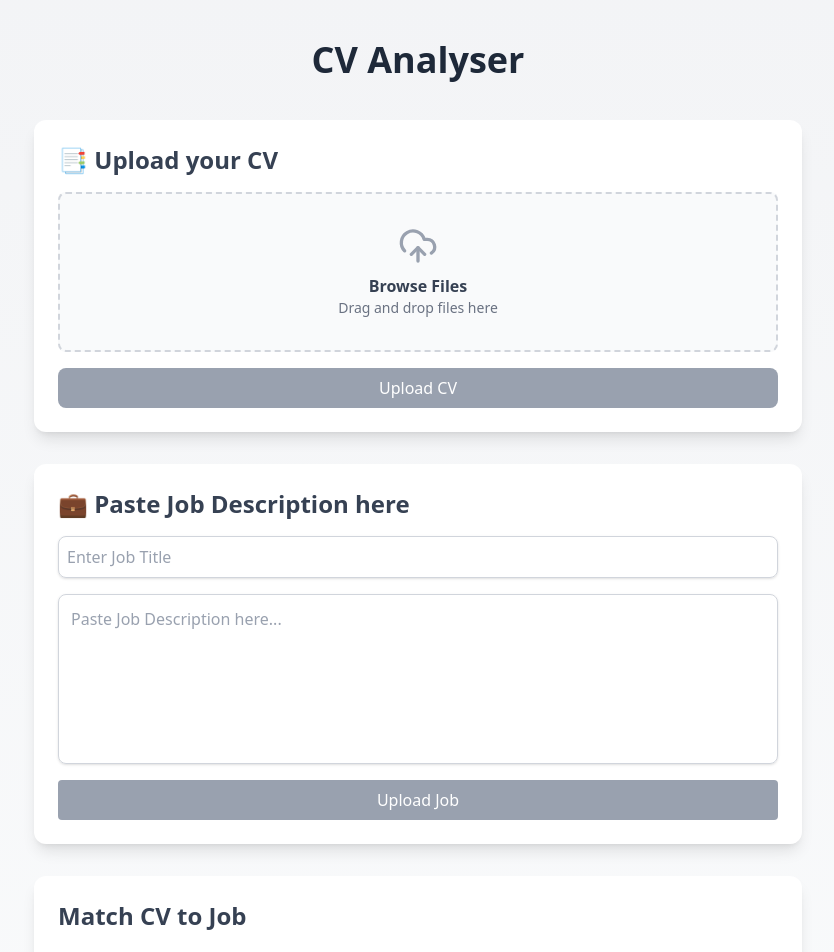
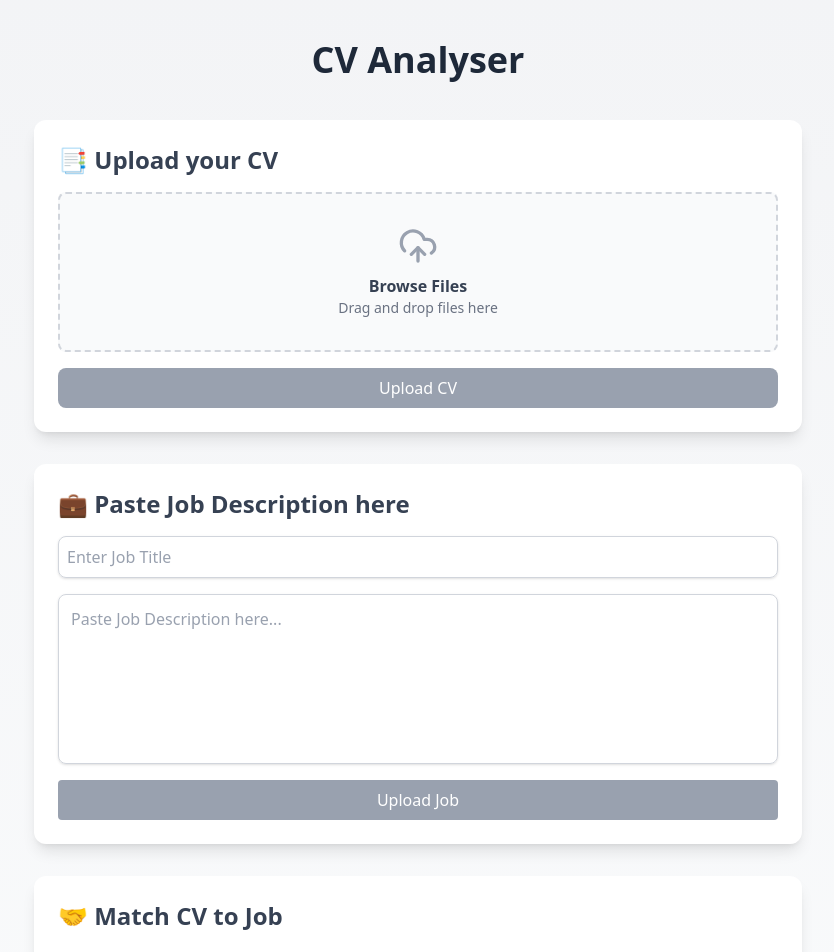
Before and after one commit to jadentoon/CV-Analyser, a React (Vite) app in the folder Front-End/cv-analyser/: page / in a window 1280 px wide. Shown: the top 952 px of the page, without its empty margins (222-1056 px from the left). Built offline with nearby package versions, Linux system fonts and the light colour scheme.

Commit message:
Minor tweaks to MatchJobCV.jsx

```diff
--- a/Front-End/cv-analyser/src/components/Home.jsx
+++ b/Front-End/cv-analyser/src/components/Home.jsx
@@ -27,7 +27,7 @@ const Home = () => {
 
                     <div className='bg-white shadow-lg rounded-xl p-6 hover:shadow-2xl transition'>
                         <h2 className='text-2xl font-semibold text-gray-700 mb-4 flex items-center gap-2'>
-                            Match CV to Job
+                            🤝 Match CV to Job
                         </h2>
                         <MatchJobCV />
                     </div>
--- a/Front-End/cv-analyser/src/components/MatchJobCV.jsx
+++ b/Front-End/cv-analyser/src/components/MatchJobCV.jsx
@@ -71,7 +71,7 @@ const MatchJobCV = () => {
                                 Match Score: <span className='text-blue-500'>{matchResult.score}%</span>
                             </p>
                             <p className='text-sm text-gray-600 mt-1'>
-                                CV ID: {matchResult.cv_id} | Job ID: {matchResult.job_id}
+                                CV Filename: <span className='font-semibold'>{matchResult.cv_filename}</span> | Job Title: <span className='font-semibold'>{matchResult.job_title}</span>
                             </p>
                         </>
                     )}
```
Also changed, not shown: 1 other file (tests, documents, lock files or other folders).
